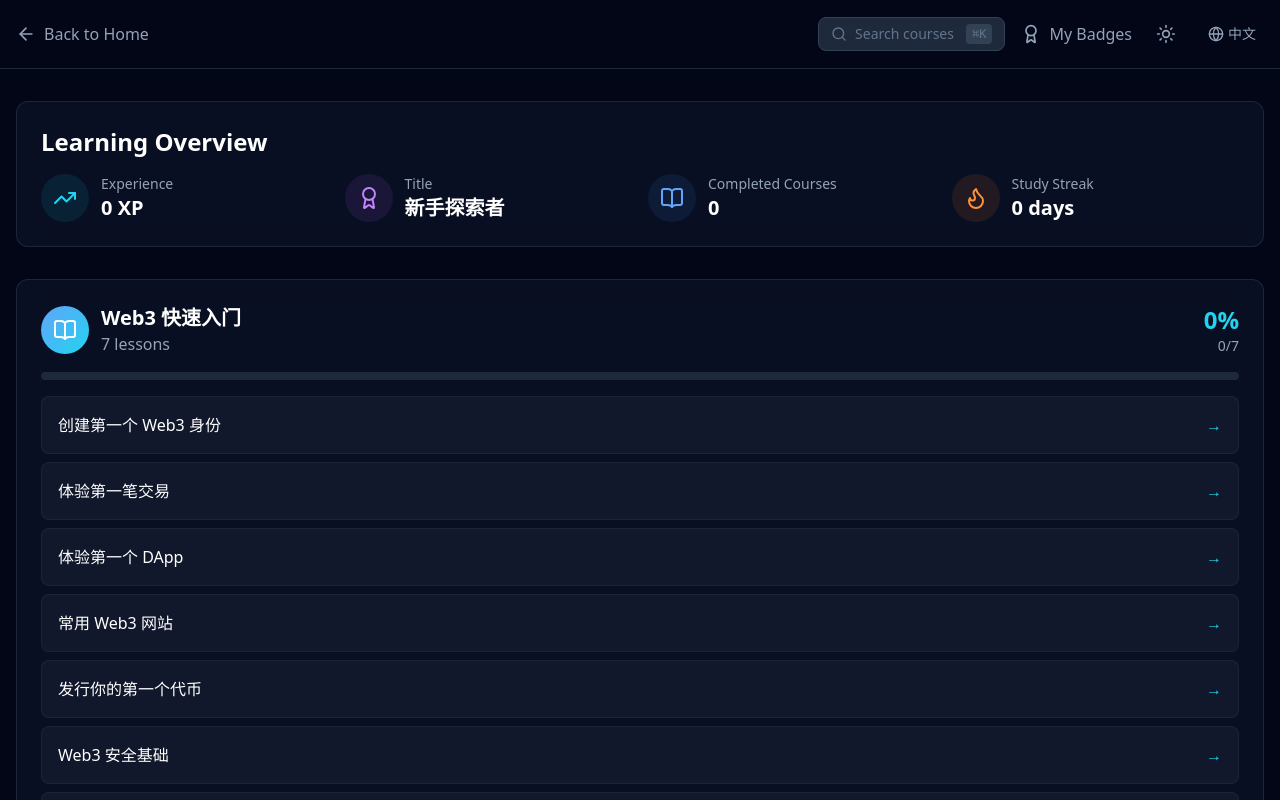
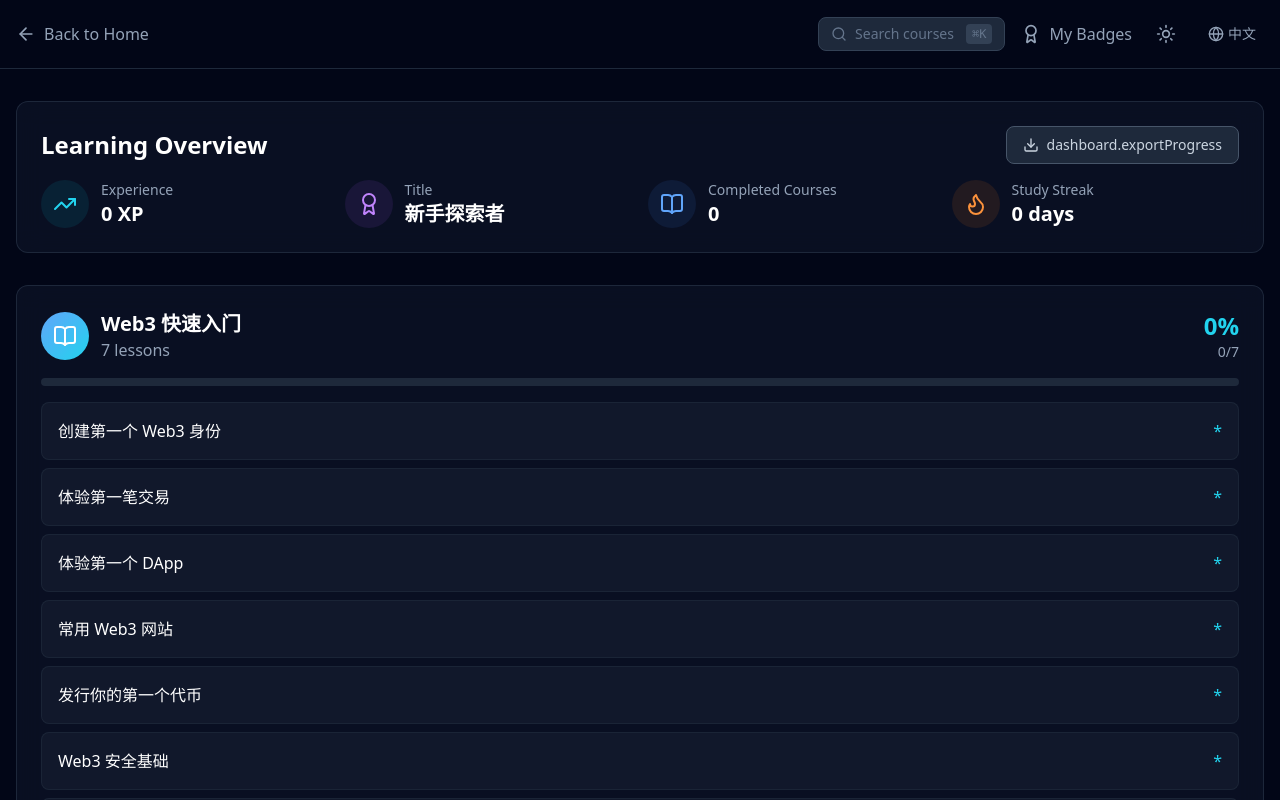
Before and after one commit to beihaili/Get-Started-with-Web3, a React (Vite) app: page /Get-Started-with-Web3/1/dashboard in a window 1280 px wide. Shown: the top 800 px of the page. Built offline with nearby package versions, Linux system fonts and the light colour scheme.

Commit message:
feat: export progress JSON + improve PR preview comment (closes #94 #40)

```diff
--- a/src/pages/DashboardPage.jsx
+++ b/src/pages/DashboardPage.jsx
@@ -9,10 +9,11 @@ import LanguageSwitcher from '../components/LanguageSwitcher';
 import ThemeToggle from '../components/ThemeToggle';
 import MobileNav from '../components/MobileNav';
 import SeoHead from '../components/SeoHead';
+import ProgressExport from '../components/ProgressExport';
 
 /**
- * 仪表板页面
- * 显示课程列表和学习进度
+ * Dashboard page showing course list and learning progress.
+ * Users can view their XP, badges, streak, and export progress as JSON.
  */
 const DashboardPage = () => {
   const { lang } = useParams();
@@ -100,9 +101,12 @@ const DashboardPage = () => {
       <main className="container mx-auto px-4 py-8">
         {/* User Stats */}
         <div className="mb-8 p-6 bg-white/60 dark:bg-slate-900/60 backdrop-blur-md border border-slate-200/50 dark:border-slate-700/50 rounded-xl">
-          <h2 className="text-2xl font-bold text-slate-900 dark:text-white mb-4">
-            {t('dashboard.overviewTitle')}
-          </h2>
+          <div className="flex items-center justify-between mb-4">
+            <h2 className="text-2xl font-bold text-slate-900 dark:text-white">
+              {t('dashboard.overviewTitle')}
+            </h2>
+            <ProgressExport />
+          </div>
           <div className="grid grid-cols-2 md:grid-cols-4 gap-4">
             <div className="flex items-center gap-3">
               <div className="w-12 h-12 rounded-full bg-cyan-500/10 flex items-center justify-center">
@@ -187,7 +191,7 @@ const DashboardPage = () => {
                         </h3>
                         {module.id === 'module-7' && (
                           <span className="px-2 py-0.5 text-xs rounded-full bg-rose-500/10 text-rose-400 border border-rose-500/20">
-                            🔧 实战模块
+                            NEW
                           </span>
                         )}
                       </div>
@@ -233,9 +237,9 @@ const DashboardPage = () => {
                             {lesson.title}
                           </span>
                           {isCompleted ? (
-                            <span className="text-green-400">✓</span>
+                            <span className="text-green-400">*</span>
                           ) : (
-                            <span className="text-cyan-400">→</span>
+                            <span className="text-cyan-400">*</span>
                           )}
                         </div>
                       </Link>
```
